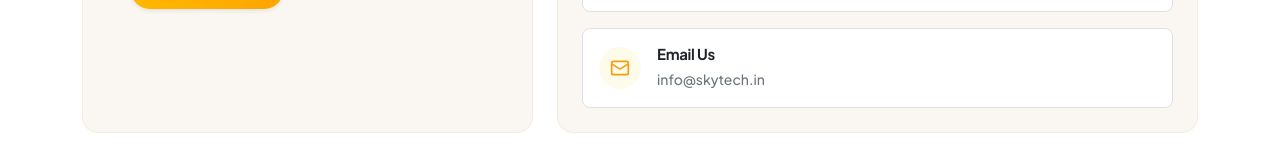
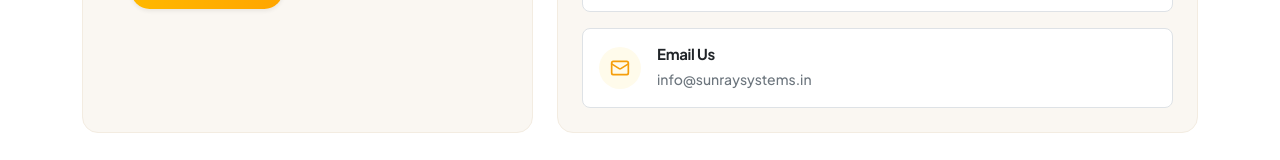
Before and after one commit to patelharshid/skytech-frontend, a React (Vite) app: page / in a window 1280 px wide. Shown: the part 4752-4912 px from the top of the page. Built offline with nearby package versions, Linux system fonts and the light colour scheme; no server answers.

Commit message:
Update GetInTouchSection.jsx

```diff
--- a/src/components/GetInTouchSection.jsx
+++ b/src/components/GetInTouchSection.jsx
@@ -1,6 +1,6 @@
 import React, { useState } from 'react';
 import { Phone, Mail, MapPin, CheckCircle2 } from 'lucide-react';
-import { primaryNumber } from '../constants/constants';
+import { primaryNumber, primaryEmail } from '../constants/constants';
 
 
 const GetInTouchSection = () => {
@@ -225,8 +225,8 @@ const GetInTouchSection = () => {
                   </div>
                   <div>
                     <h6 className="fw-bold mb-1 text-dark" style={{ fontSize: '15px' }}>Email Us</h6>
-                    <a href="mailto:info@skytech.in" className="text-decoration-none text-secondary fw-medium" style={{ fontSize: '14px' }}>
-                      info@skytech.in
+                    <a href={`mailto:${primaryEmail}`} className="text-decoration-none text-secondary fw-medium" style={{ fontSize: '14px' }}>
+                      {primaryEmail}
                     </a>
                   </div>
                 </div>
```
